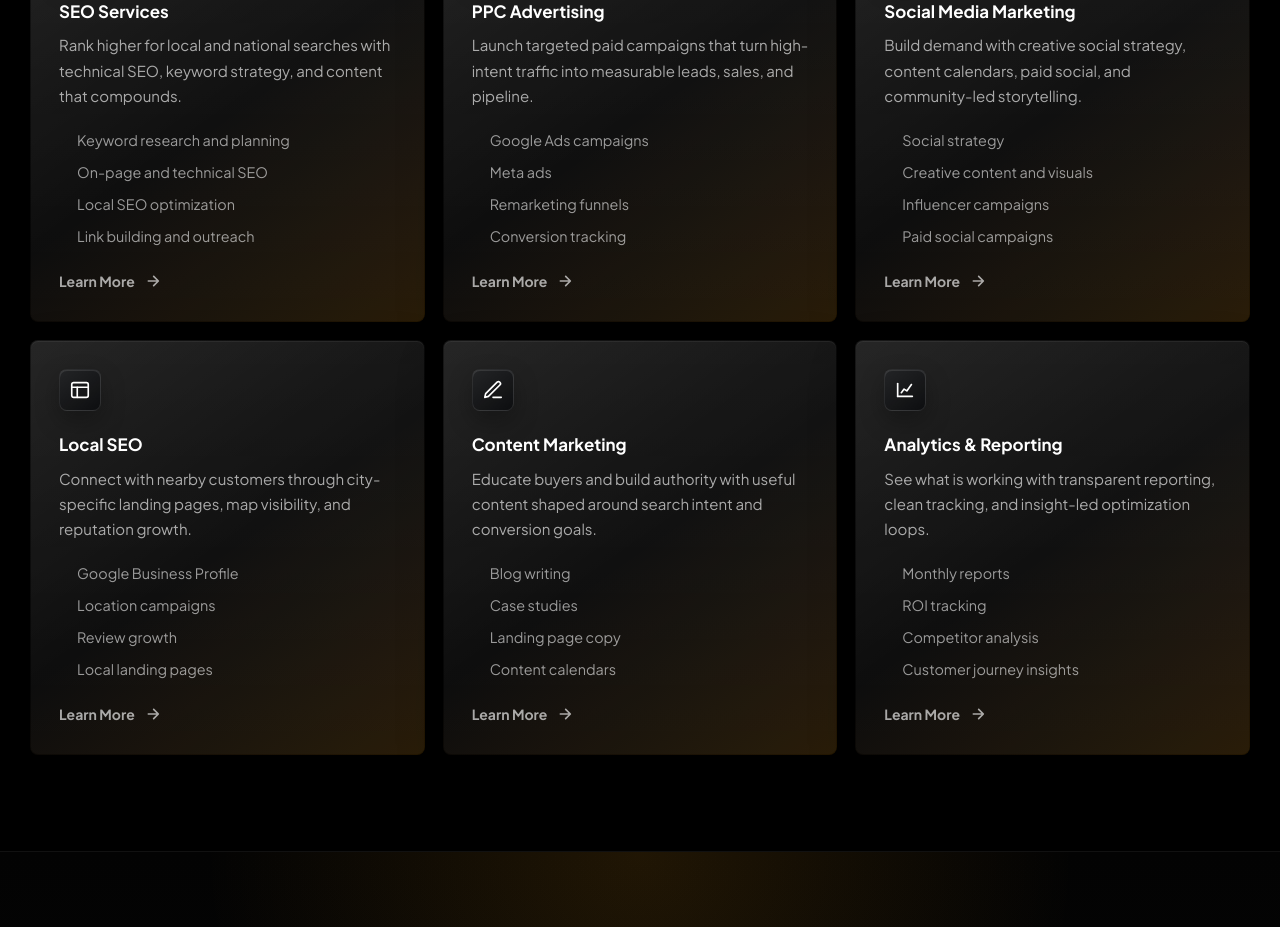
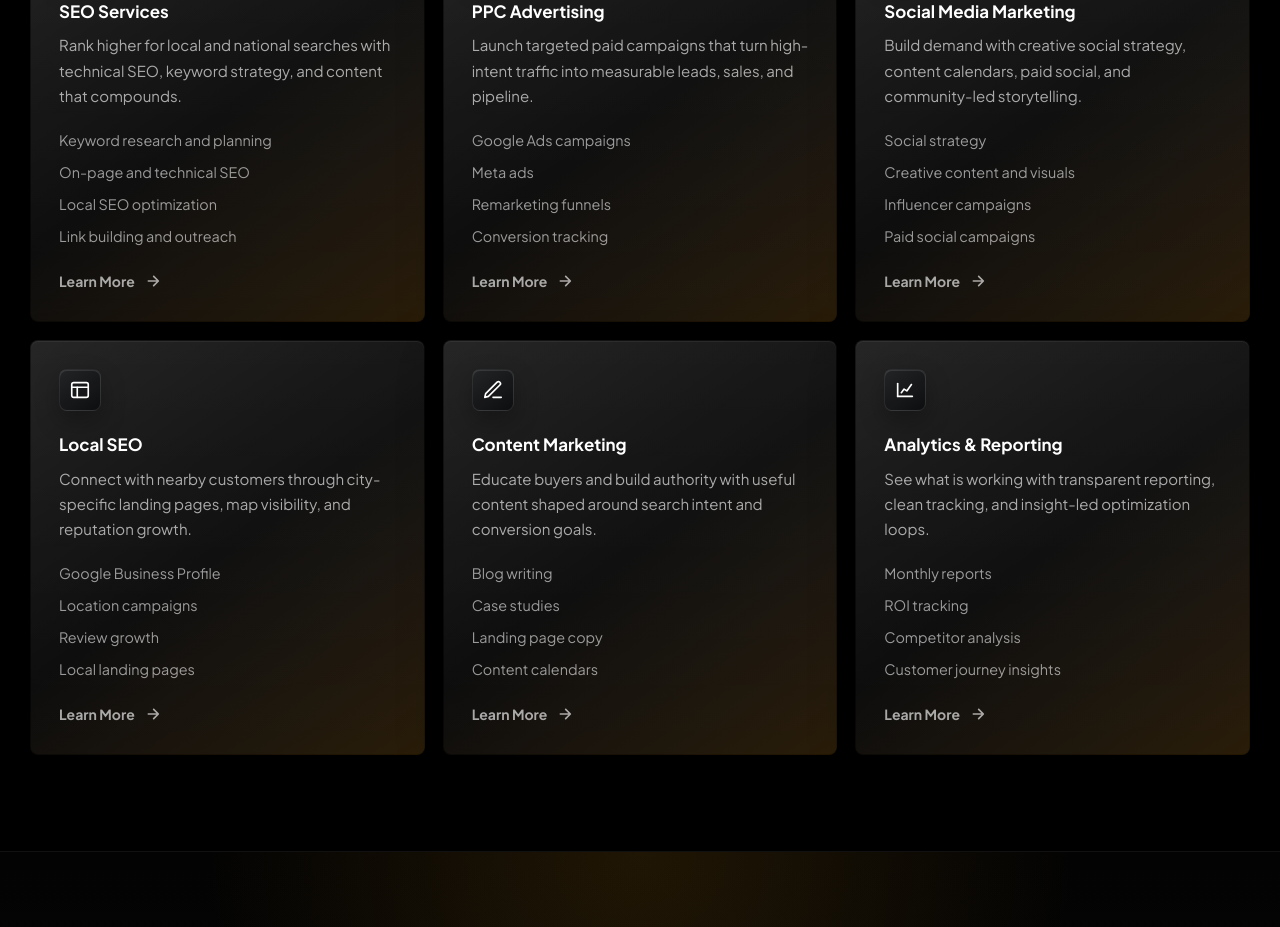
Before and after one commit to nayansuthar-1/siteonlab-diff-homepage, a Next.js app: page /locations/bangalore in a window 1280 px wide. Shown: the part 1220-2147 px from the top of the page. Built offline with nearby package versions, Linux system fonts and the light colour scheme.

Commit message:
card alignment in cards in location pages

```diff
--- a/src/app/locations/LocationPage.module.css
+++ b/src/app/locations/LocationPage.module.css
@@ -559,7 +559,7 @@
   display: grid;
   gap: 11px;
   margin: 22px 0 0;
-  padding: 0 0 0 18px;
+  padding: 0;
   color: rgba(255, 255, 255, 0.58);
   font-size: 0.9rem;
   line-height: 1.45;
```
